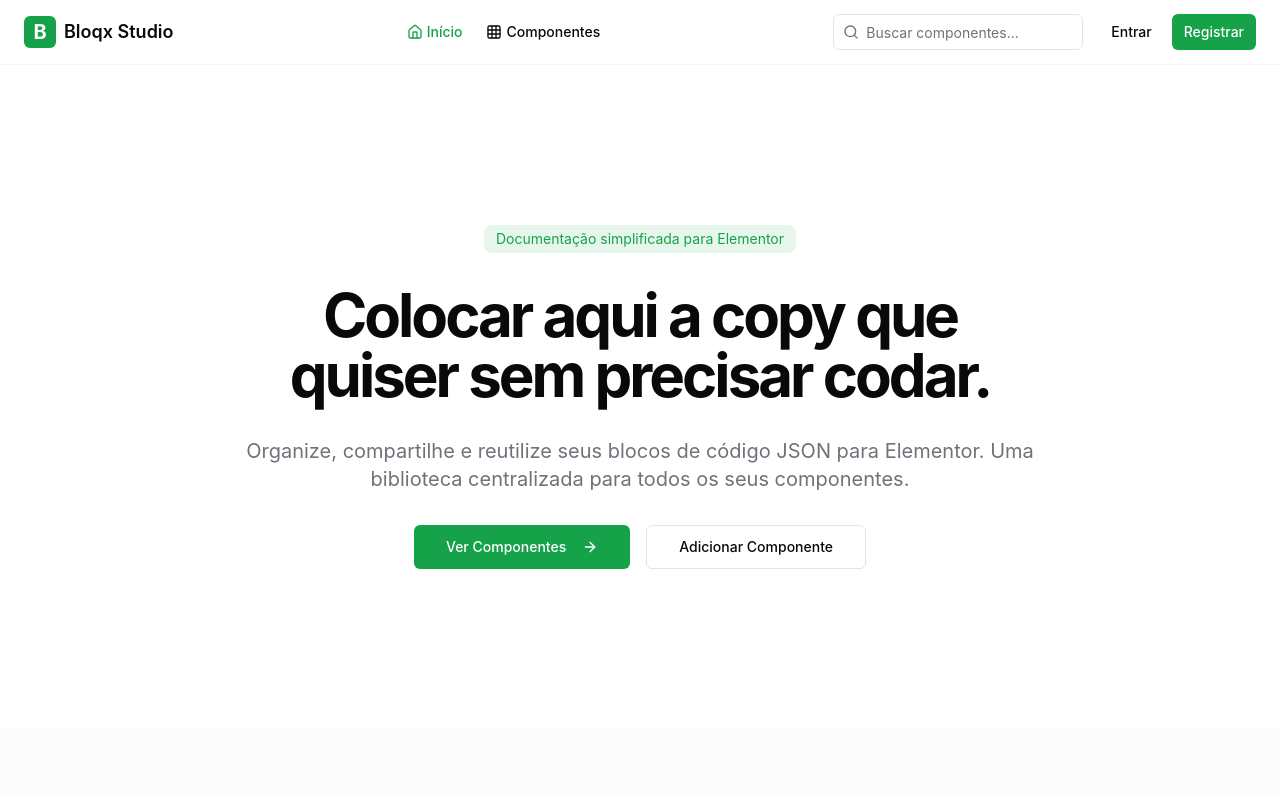
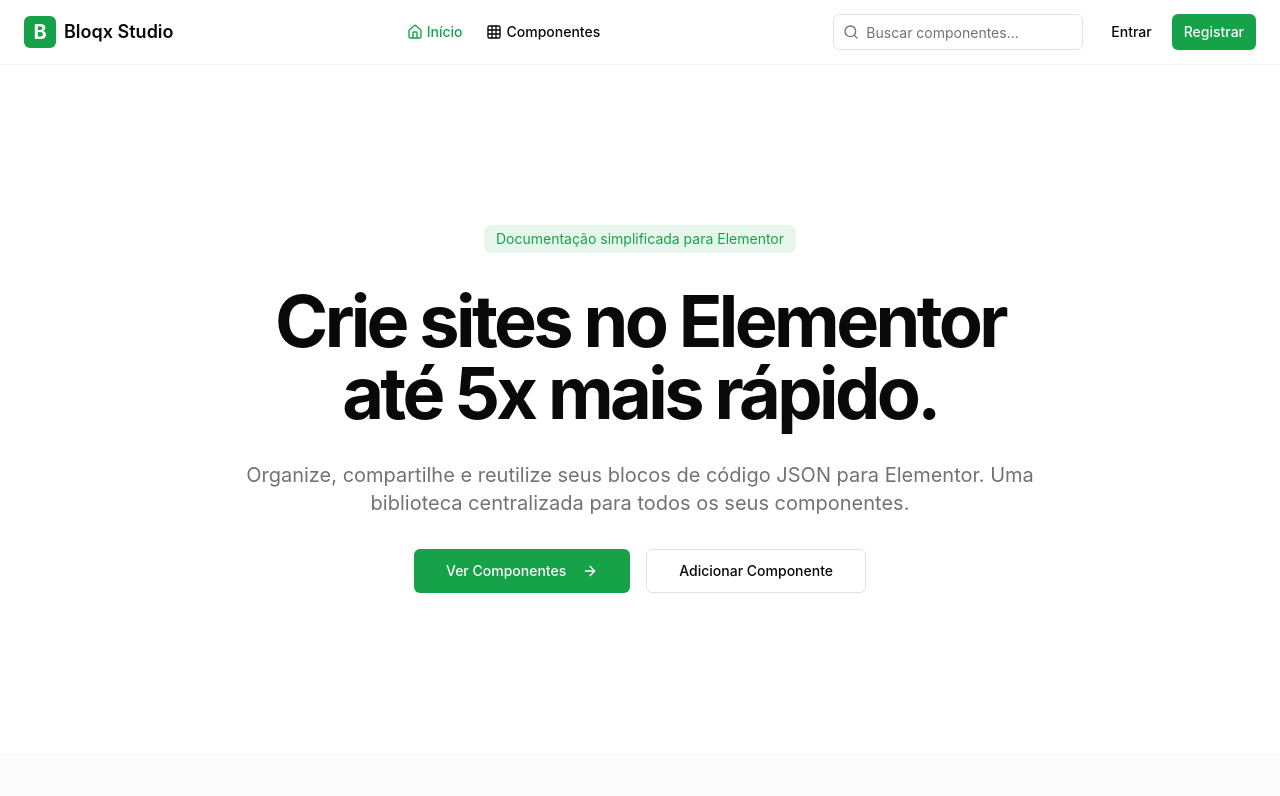
Before and after one commit to bloqxstudio/bloqxstudio, a React (Vite) app: page / in a window 1280 px wide. Shown: the top 796 px of the page. Built offline with nearby package versions, Linux system fonts and the light colour scheme.

Commit message:
Visual edit in Lovable
Edited UI in Lovable

```diff
--- a/src/pages/Index.tsx
+++ b/src/pages/Index.tsx
@@ -37,7 +37,9 @@ const Index = () => {
             <div className="inline-block rounded-lg bg-primary/10 px-3 py-1 text-sm text-primary">
               Documentação simplificada para Elementor
             </div>
-            <h1 className="text-3xl sm:text-4xl md:text-5xl lg:text-6xl font-bold tracking-tighter max-w-3xl mx-auto">Colocar aqui a copy que quiser sem precisar codar.</h1>
+            <h1 className="text-3xl sm:text-4xl md:text-5xl font-bold tracking-tighter max-w-3xl mx-auto lg:text-7xl">Crie sites no Elementor até 5x mais rápido.
+
+          </h1>
             <p className="text-muted-foreground text-base sm:text-lg md:text-xl max-w-[800px] mx-auto">
               Organize, compartilhe e reutilize seus blocos de código JSON para Elementor. Uma biblioteca centralizada para todos os seus componentes.
             </p>
```
